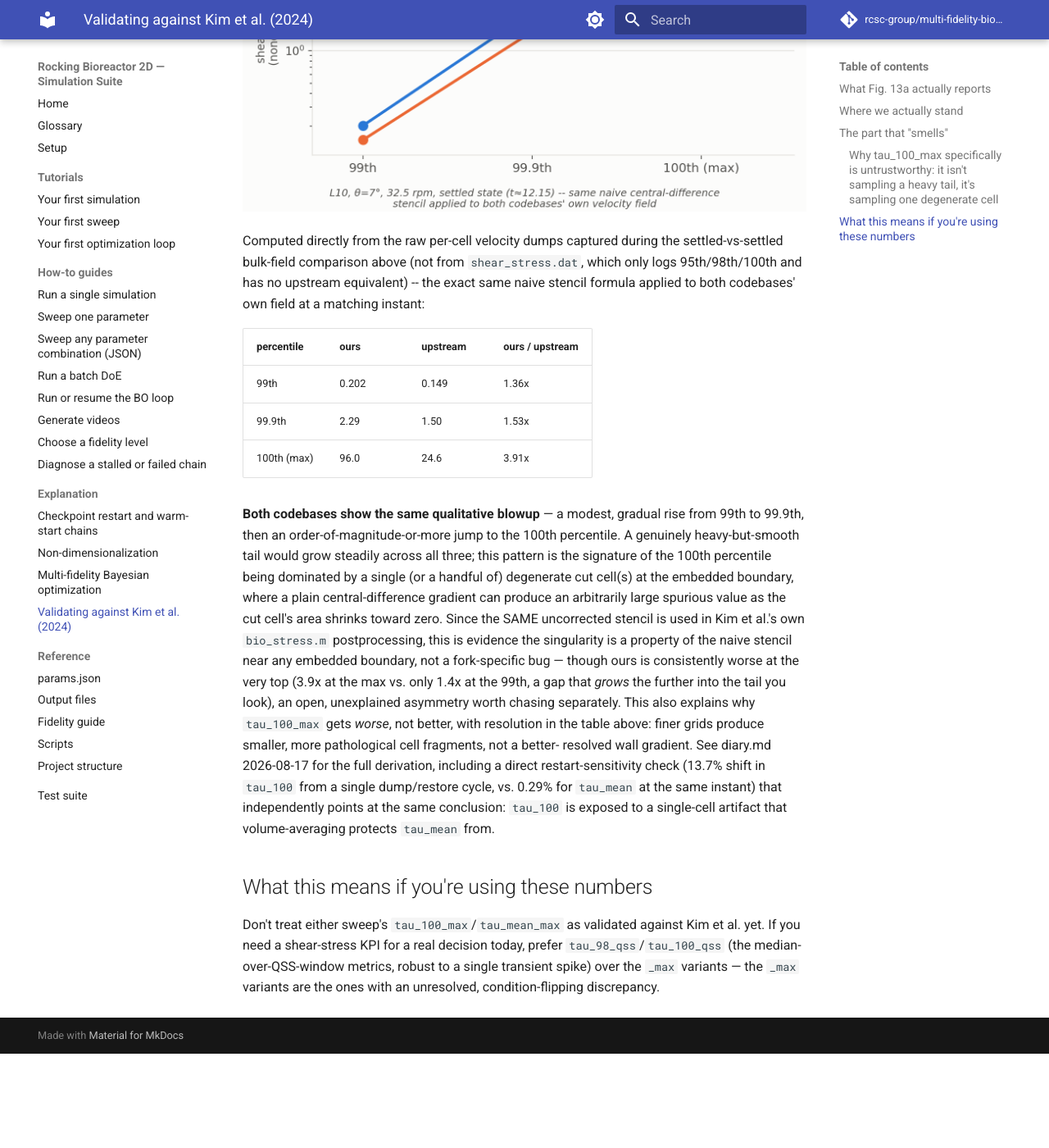
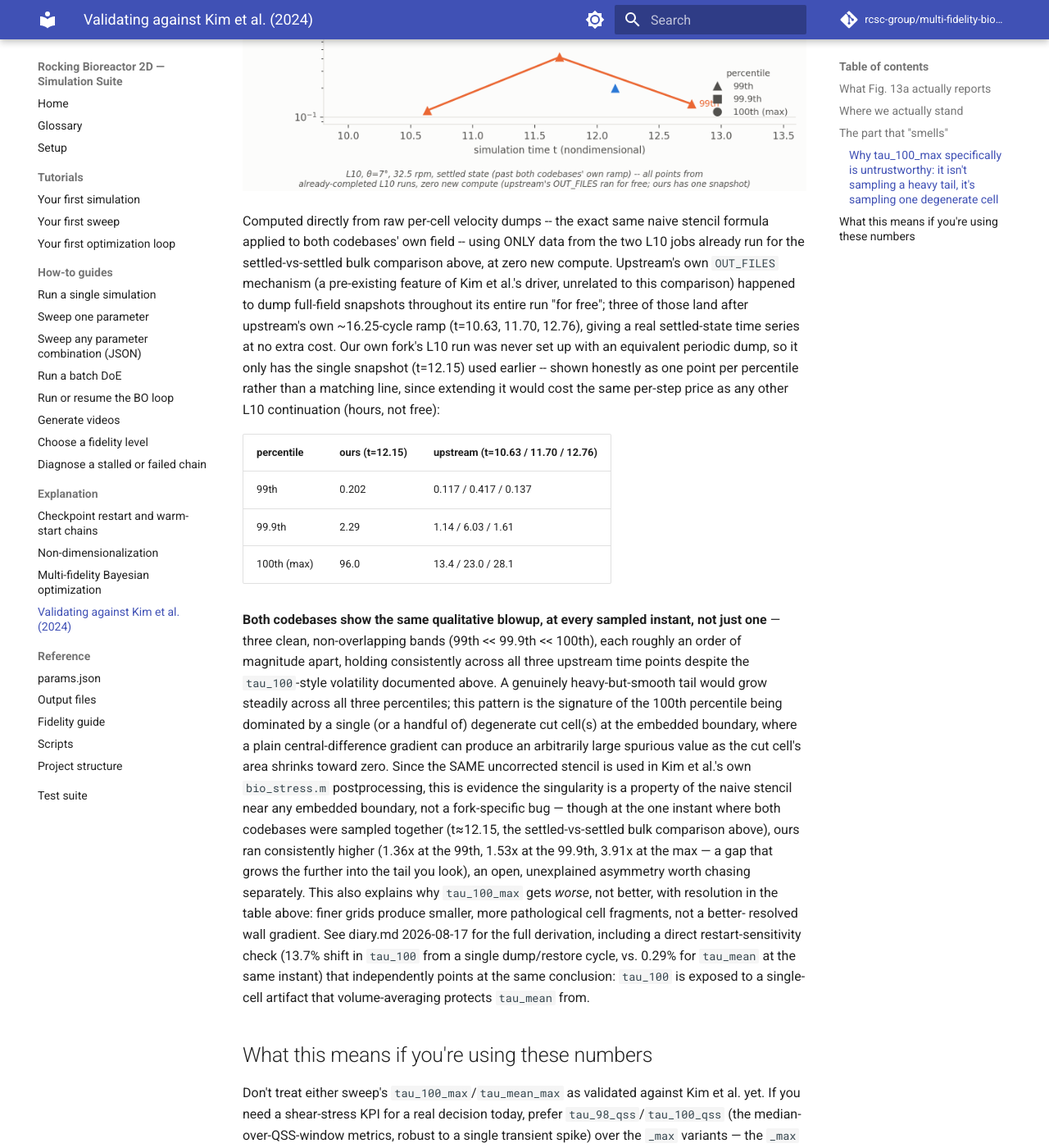
Before and after one commit to rcsc-group/multi-fidelity-bioreactor, an MkDocs documentation site: the page built from docs_site/explanation/kim-et-al-validation.md, in a window 1280 px wide and 1400 px high, scrolled down 4381 px. Shown: the whole window at 82% size. Built offline with MkDocs 1.6.1 and Material for MkDocs 9.7.7, drawn with Linux system fonts in a browser that asks for light colours; comment, search, counter and statistics services are not loaded; before the commit the page ends 5666 px from its top, so only the background shows below that.

Commit message:
docs(validation): rebuild percentile figure from already-run L10 data, zero new compute
L7 attempt failed to show the effect (strongly resolution-dependent,
weakest exactly at L7). User correctly challenged why new compute was
needed when both codebases were already run at L10 -- found upstream's
own OUT_FILES mechanism had been dumping full-field snapshots for free
throughout its entire run, yielding 3 real settled-state points at zero
cost. Our own fork's L10 run has no equivalent, so it's shown honestly
as a single point rather than a fabricated matching series. Result:
three cleanly separated percentile bands holding across all 3 upstream
time points, with our own point consistently running higher.

```diff
--- a/docs_site/explanation/kim-et-al-validation.md
+++ b/docs_site/explanation/kim-et-al-validation.md
@@ -161,34 +161,47 @@ explains `tau_mean_max`'s persistent gap.
 
 ### Why `tau_100_max` specifically is untrustworthy: it isn't sampling a heavy tail, it's sampling one degenerate cell
 
-![Shear stress percentile sensitivity, ours vs. upstream: both codebases' naive central-difference stencil, applied to their own settled-state velocity field (L10, θ=7°, 32.5 rpm, t≈12.15), blows up sharply between the 99th and 100th percentile -- ours rising from 0.20 to 96.0 (480x) and upstream from 0.15 to 24.6 (166x), while both are far more modest between 99th and 99.9th (~10-11x).](../assets/img/tau-percentile-sensitivity.png)
+![Shear stress percentile sensitivity over time, ours vs. upstream at L10: three clearly separated bands (100th on top, 99.9th in the middle, 99th at the bottom), each spanning roughly an order of magnitude of separation, consistent across all three of upstream's settled snapshots -- our own single snapshot lands consistently with the same pattern, running higher at every level.](../assets/img/tau-percentile-sensitivity.png)
 
-Computed directly from the raw per-cell velocity dumps captured during
-the settled-vs-settled bulk-field comparison above (not from
-`shear_stress.dat`, which only logs 95th/98th/100th and has no upstream
-equivalent) -- the exact same naive stencil formula applied to both
-codebases' own field at a matching instant:
+Computed directly from raw per-cell velocity dumps -- the exact same
+naive stencil formula applied to both codebases' own field -- using ONLY
+data from the two L10 jobs already run for the settled-vs-settled bulk
+comparison above, at zero new compute. Upstream's own `OUT_FILES`
+mechanism (a pre-existing feature of Kim et al.'s driver, unrelated to
+this comparison) happened to dump full-field snapshots throughout its
+entire run "for free"; three of those land after upstream's own
+~16.25-cycle ramp (t=10.63, 11.70, 12.76), giving a real settled-state
+time series at no extra cost. Our own fork's L10 run was never set up
+with an equivalent periodic dump, so it only has the single snapshot
+(t=12.15) used earlier -- shown honestly as one point per percentile
+rather than a matching line, since extending it would cost the same
+per-step price as any other L10 continuation (hours, not free):
 
-| percentile | ours | upstream | ours / upstream |
-|---|---|---|---|
-| 99th | 0.202 | 0.149 | 1.36x |
-| 99.9th | 2.29 | 1.50 | 1.53x |
-| 100th (max) | 96.0 | 24.6 | 3.91x |
+| percentile | ours (t=12.15) | upstream (t=10.63 / 11.70 / 12.76) |
+|---|---|---|
+| 99th | 0.202 | 0.117 / 0.417 / 0.137 |
+| 99.9th | 2.29 | 1.14 / 6.03 / 1.61 |
+| 100th (max) | 96.0 | 13.4 / 23.0 / 28.1 |
 
-**Both codebases show the same qualitative blowup** — a modest, gradual
-rise from 99th to 99.9th, then an order-of-magnitude-or-more jump to the
-100th percentile. A genuinely heavy-but-smooth tail would grow steadily
-across all three; this pattern is the signature of the 100th percentile
+**Both codebases show the same qualitative blowup, at every sampled
+instant, not just one** — three clean, non-overlapping bands (99th <<
+99.9th << 100th), each roughly an order of magnitude apart, holding
+consistently across all three upstream time points despite the
+`tau_100`-style volatility documented above. A genuinely heavy-but-smooth
+tail would grow steadily across all three percentiles; this pattern is
+the signature of the 100th percentile
 being dominated by a single (or a handful of) degenerate cut cell(s) at
 the embedded boundary, where a plain central-difference gradient can
 produce an arbitrarily large spurious value as the cut cell's area
 shrinks toward zero. Since the SAME uncorrected stencil is used in Kim
 et al.'s own `bio_stress.m` postprocessing, this is evidence the
 singularity is a property of the naive stencil near any embedded
-boundary, not a fork-specific bug — though ours is consistently worse at
-the very top (3.9x at the max vs. only 1.4x at the 99th, a gap that
-*grows* the further into the tail you look), an open, unexplained
-asymmetry worth chasing separately. This also explains why `tau_100_max`
+boundary, not a fork-specific bug — though at the one instant where both
+codebases were sampled together (t≈12.15, the settled-vs-settled bulk
+comparison above), ours ran consistently higher (1.36x at the 99th,
+1.53x at the 99.9th, 3.91x at the max — a gap that grows the further
+into the tail you look), an open, unexplained asymmetry worth chasing
+separately. This also explains why `tau_100_max`
 gets *worse*, not better, with resolution in the table above: finer
 grids produce smaller, more pathological cell fragments, not a better-
 resolved wall gradient. See diary.md 2026-08-17 for the full derivation,
```
Also changed, not shown: diary.md (+61 -0 lines), docs_site/assets/img/tau-percentile-sensitivity.png, 1 other file.
